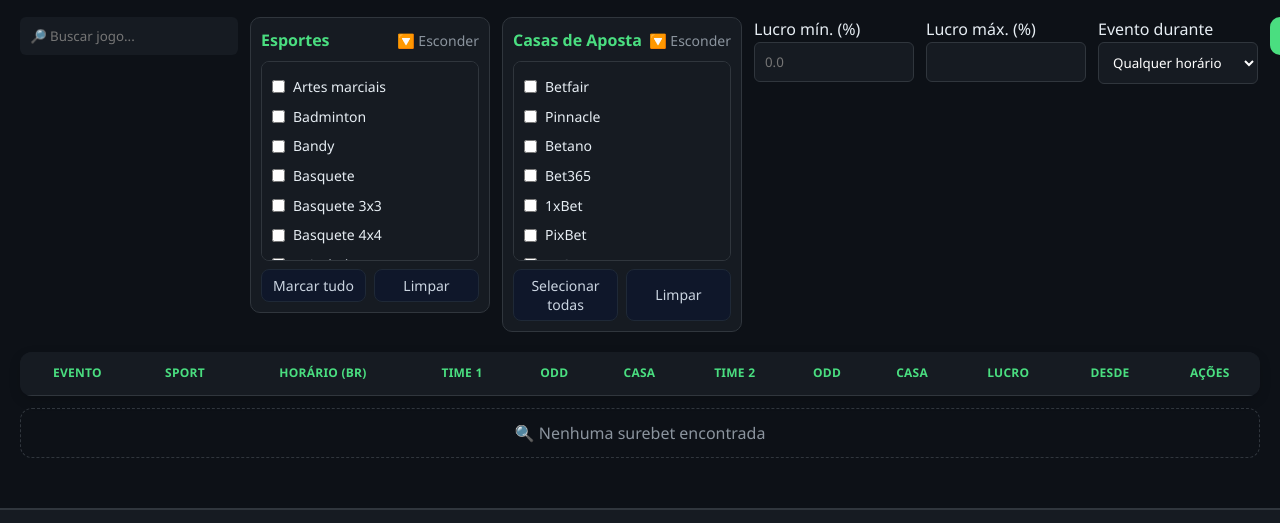
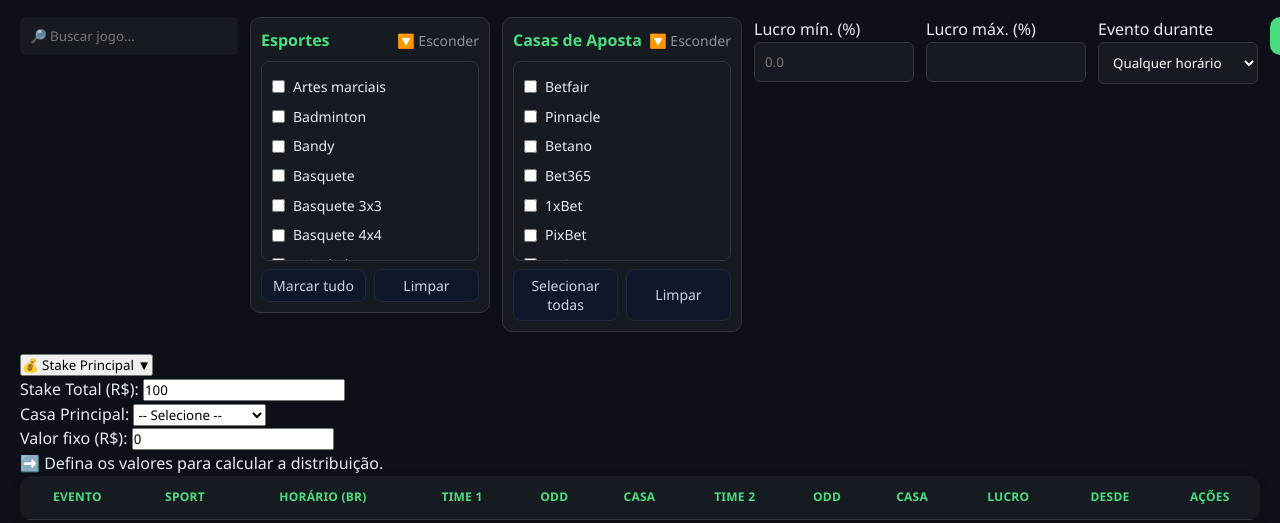
Before and after one commit to Maycon9245/surebet-pro-site, a plain HTML site: page index.html in a window 1280 px wide. Shown: the part 168-691 px from the top of the page. Drawn offline with Linux system fonts and the light colour scheme; no server answers.

Commit message:
Update index.html

```diff
--- a/index.html
+++ b/index.html
@@ -65,6 +65,64 @@
       <button id="btnAtualizar" type="button">🔄 Atualizar</button>
     </section>
 
+    <!-- 🔹 CAIXINHA DE STAKE NO TOPO -->
+    <div class="stake-box">
+      <button class="stake-toggle">💰 Stake Principal ▼</button>
+      <div class="stake-content">
+        <label for="stakeTotal">Stake Total (R$):</label>
+        <input type="number" id="stakeTotal" value="100" min="0.5" step="0.1" />
+
+        <div class="stake-row">
+          <div>
+            <label for="casaPrincipal">Casa Principal:</label>
+            <select id="casaPrincipal">
+              <option value="">-- Selecione --</option>
+              <option value="Betfair">Betfair</option>
+              <option value="Pinnacle">Pinnacle</option>
+              <option value="Betano">Betano</option>
+              <option value="Bet365">Bet365</option>
+              <option value="1xBet">1xBet</option>
+              <option value="PixBet">PixBet</option>
+              <option value="KTO">KTO</option>
+              <option value="Sportingbet">Sportingbet</option>
+              <option value="Betway">Betway</option>
+              <option value="Betpix365">Betpix365</option>
+              <option value="LeoVegas">LeoVegas</option>
+              <option value="Bodog">Bodog</option>
+              <option value="Parimatch">Parimatch</option>
+              <option value="Betsson">Betsson</option>
+              <option value="22Bet">22Bet</option>
+              <option value="Galera.Bet">Galera.Bet</option>
+              <option value="Esportes da Sorte">Esportes da Sorte</option>
+              <option value="Rivalo">Rivalo</option>
+              <option value="EstrelaBet">EstrelaBet</option>
+              <option value="Casa de Apostas">Casa de Apostas</option>
+              <option value="MrJack.bet">MrJack.bet</option>
+              <option value="Viebett">Viebett</option>
+              <option value="F12.bet">F12.bet</option>
+              <option value="Betcris">Betcris</option>
+              <option value="BetWarrior">BetWarrior</option>
+              <option value="BetNational">BetNational</option>
+              <option value="BetMais">BetMais</option>
+              <option value="Marathonbet">Marathonbet</option>
+              <option value="Blaze">Blaze</option>
+              <option value="Ivibet">Ivibet</option>
+              <option value="Bwin">Bwin</option>
+              <option value="888sport">888sport</option>
+            </select>
+          </div>
+          <div>
+            <label for="stakeFixa">Valor fixo (R$):</label>
+            <input type="number" id="stakeFixa" value="0" min="0" step="0.1" />
+          </div>
+        </div>
+
+        <div id="resultadoStake" class="stake-result">
+          ➡️ Defina os valores para calcular a distribuição.
+        </div>
+      </div>
+    </div>
+
     <!-- Tabela -->
     <section class="tabela">
       <table>
@@ -89,18 +147,6 @@
       <div id="loading" class="loading">🔄 Buscando oportunidades...</div>
       <div id="empty" class="empty">🔍 Nenhuma surebet encontrada</div>
     </section>
-
-    <!-- 🔹 CAIXINHA DE STAKE (abre ao clicar na linha) -->
-    <div id="stakeBox" class="stake-box" style="display:none;">
-      <h3>💰 Cálculo de Stake</h3>
-      <label for="totalStake">Valor total da aposta (R$):</label>
-      <input type="number" id="totalStake" value="100" min="0.5" step="0.1" />
-
-      <div id="stakeDetails">
-        <p><strong><span id="casa1">Casa 1</span>:</strong> <span id="odd1">-</span> | <strong>Stake:</strong> R$ <span id="stake1">0,00</span></p>
-        <p><strong><span id="casa2">Casa 2</span>:</strong> <span id="odd2">-</span> | <strong>Stake:</strong> R$ <span id="stake2">0,00</span></p>
-      </div>
-    </div>
   </main>
 
   <footer>
```
